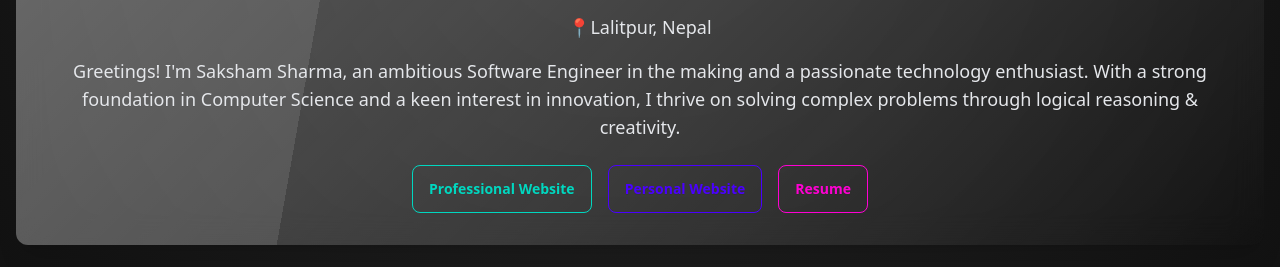
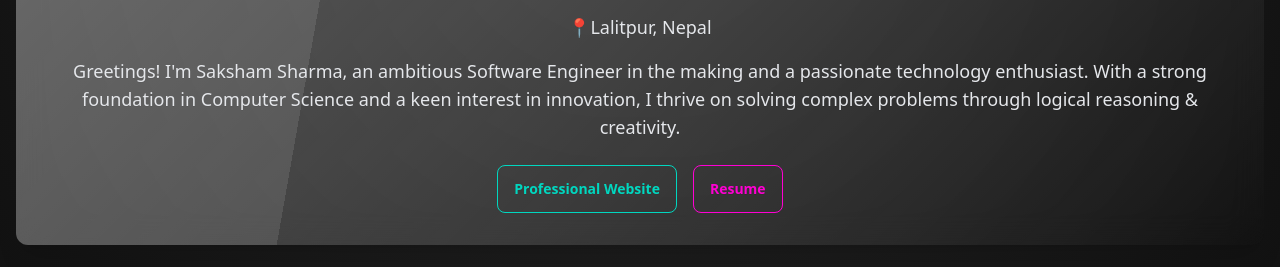
Before and after one commit to UnExplainableFish52/lowkeey, a plain HTML site: page index.html in a window 1280 px wide. Shown: the part 533-800 px from the top of the page. Drawn offline with nearby package versions, Linux system fonts and the light colour scheme; some icons are missing.

Commit message:
minor content inaccuracies fixed

```diff
--- a/index.html
+++ b/index.html
@@ -101,7 +101,7 @@
                 <!-- Social links -->
                 <div class="flex justify-center gap-4 mt-6">
                     <a href="https://saksham.info.np" class="btn btn-outline btn-accent" target="_blank">Professional Website</a>
-                    <a href="https://sakshamsharma.pro" class="btn btn-outline btn-primary" target="_blank">Personal Website</a>
+<!--                     <a href="https://sakshamsharma.pro" class="btn btn-outline btn-primary" target="_blank">Personal Website</a> -->
                     <a href="https://getresumeofsakshamsharma.tiiny.site/" class="btn btn-outline btn-secondary" target="_blank">Resume</a>
                 </div>
             </div>
```
